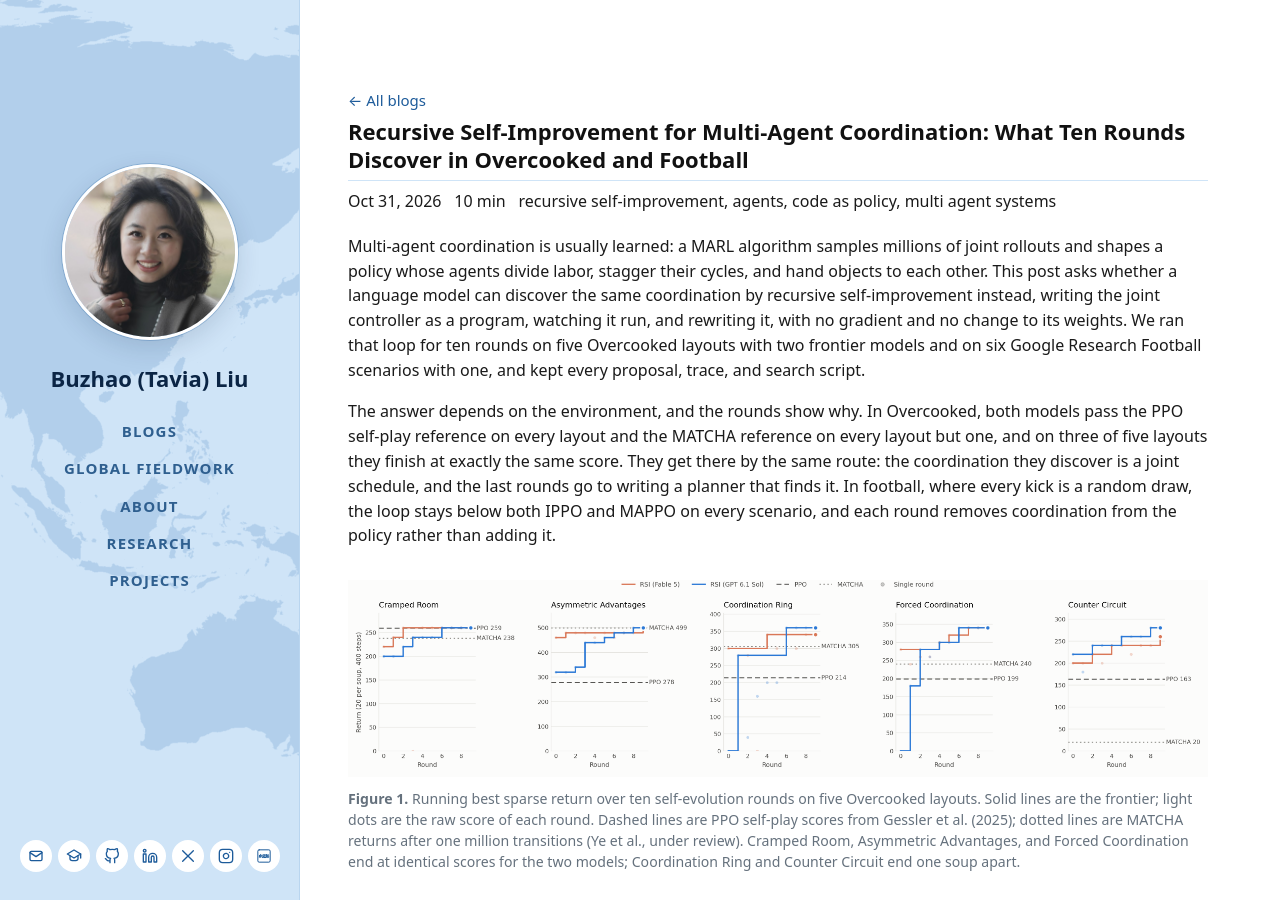
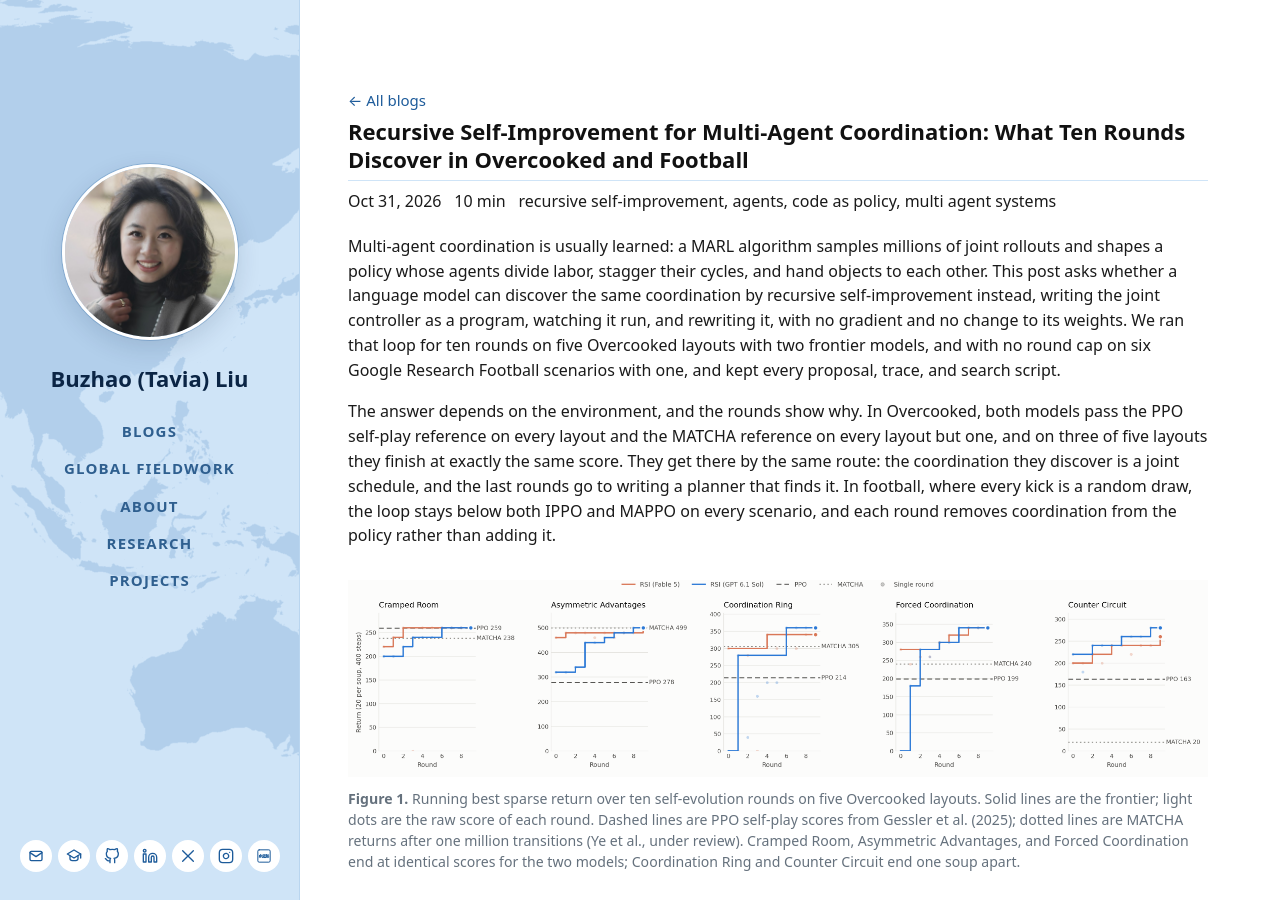
Before and after one commit to tavia-liu/tavia-liu.github.io, a Jekyll site: the page built from _posts/2026-10-31-self-improvement-ends-with-a-proof.md, in a window 1280 px wide and 900 px high. Built offline with Jekyll 4.4.1, drawn with Linux system fonts in a browser that asks for light colours.

Commit message:
Football rounds figure label placement; intro notes no round cap in football

```diff
--- a/_posts/2026-10-31-self-improvement-ends-with-a-proof.md
+++ b/_posts/2026-10-31-self-improvement-ends-with-a-proof.md
@@ -8,7 +8,7 @@
 image: /assets/img/research/overcooked-rsi-ten-rounds.png
 ---
 
-Multi-agent coordination is usually learned: a MARL algorithm samples millions of joint rollouts and shapes a policy whose agents divide labor, stagger their cycles, and hand objects to each other. This post asks whether a language model can discover the same coordination by recursive self-improvement instead, writing the joint controller as a program, watching it run, and rewriting it, with no gradient and no change to its weights. We ran that loop for ten rounds on five Overcooked layouts with two frontier models and on six Google Research Football scenarios with one, and kept every proposal, trace, and search script.
+Multi-agent coordination is usually learned: a MARL algorithm samples millions of joint rollouts and shapes a policy whose agents divide labor, stagger their cycles, and hand objects to each other. This post asks whether a language model can discover the same coordination by recursive self-improvement instead, writing the joint controller as a program, watching it run, and rewriting it, with no gradient and no change to its weights. We ran that loop for ten rounds on five Overcooked layouts with two frontier models, and with no round cap on six Google Research Football scenarios with one, and kept every proposal, trace, and search script.
 
 The answer depends on the environment, and the rounds show why. In Overcooked, both models pass the PPO self-play reference on every layout and the MATCHA reference on every layout but one, and on three of five layouts they finish at exactly the same score. They get there by the same route: the coordination they discover is a joint schedule, and the last rounds go to writing a planner that finds it. In football, where every kick is a random draw, the loop stays below both IPPO and MAPPO on every scenario, and each round removes coordination from the policy rather than adding it.
 
```
Also changed, not shown: assets/img/research/football-rsi-rounds.png.
